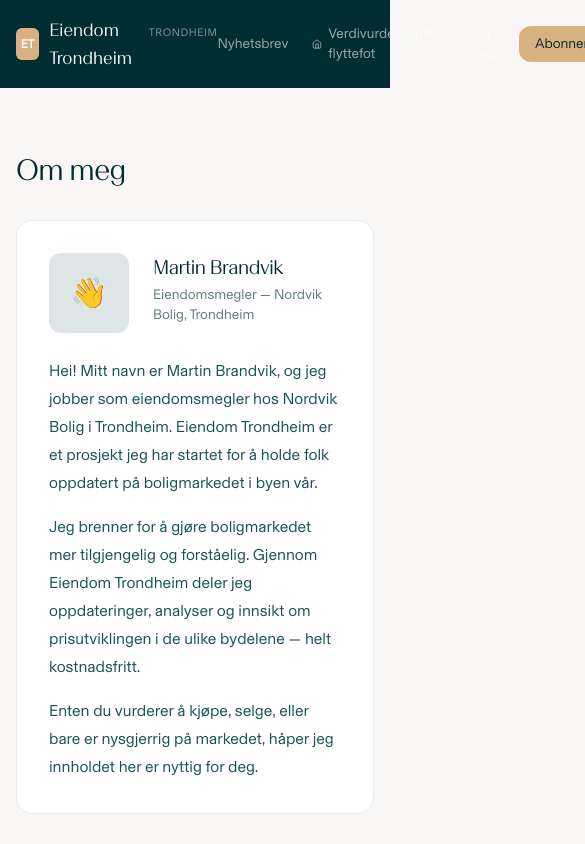
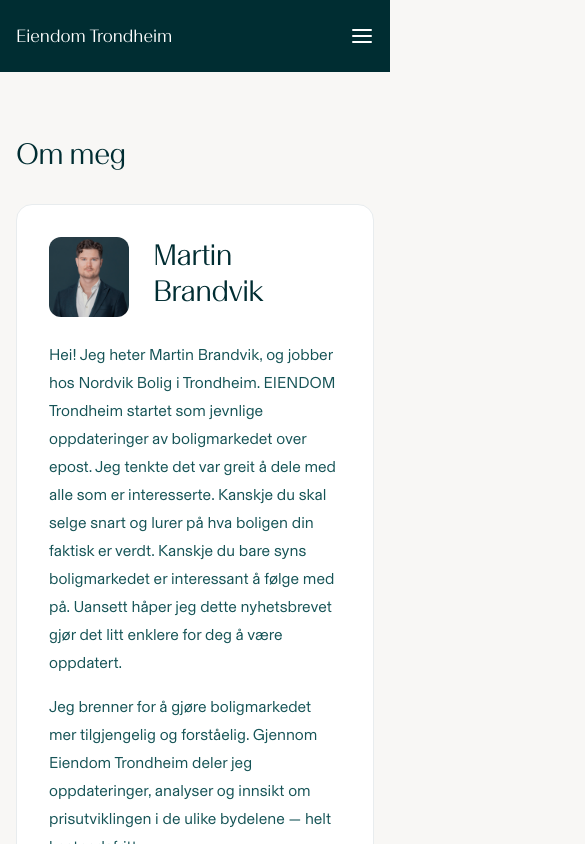
Before and after one commit to bjornrl/Boligpuls, a Next.js app: page /om in a window 390 px wide. Shown: the top 844 px of the page, 585 px wide, since content can reach past the window. Built offline with nearby package versions, Linux system fonts and the light colour scheme.

Commit message:
endringer

```diff
--- a/src/app/om/page.tsx
+++ b/src/app/om/page.tsx
@@ -1,4 +1,5 @@
 import Link from 'next/link'
+import Image from 'next/image'
 import Header from '@/components/Header'
 import Footer from '@/components/Footer'
 
@@ -25,29 +26,35 @@ export default function OmPage() {
             style={{ backgroundColor: '#FFFFFF', border: '1px solid #E8ECEE' }}
           >
             <div className="flex items-start gap-6 mb-6">
-              <div
-                className="w-20 h-20 rounded-xl flex items-center justify-center shrink-0"
-                style={{ backgroundColor: '#DEE5E7' }}
-              >
-                <span className="text-3xl">👋</span>
+              <div className="w-20 h-20 rounded-xl overflow-hidden shrink-0">
+                <Image
+                  src="/fonts/profile-photo.jpg"
+                  alt="Martin Brandvik"
+                  width={80}
+                  height={80}
+                  className="w-full h-full object-cover"
+                />
               </div>
               <div>
                 <h2
-                  className="text-xl mb-1"
+                  className="text-3xl mb-1"
                   style={{ color: '#002D32', fontFamily: '"Basel Classic", Georgia, serif' }}
                 >
                   Martin Brandvik
                 </h2>
-                <p className="text-sm" style={{ color: '#5F7A7D' }}>
+                {/* <p className="text-sm" style={{ color: '#5F7A7D' }}>
                   Eiendomsmegler — Nordvik Bolig, Trondheim
-                </p>
+                </p> */}
               </div>
             </div>
 
             <div className="space-y-4" style={{ color: '#155356', lineHeight: 1.75 }}>
               <p>
-                Hei! Mitt navn er Martin Brandvik, og jeg jobber som eiendomsmegler hos Nordvik Bolig i Trondheim. Eiendom Trondheim er et prosjekt jeg har startet for å holde folk oppdatert på boligmarkedet i byen vår.
-              </p>
+                Hei! Jeg heter Martin Brandvik, og jobber hos Nordvik Bolig i Trondheim.
+
+                EIENDOM Trondheim startet som jevnlige oppdateringer av boligmarkedet over epost. Jeg tenkte det var greit å dele med alle som er interesserte.
+
+                Kanskje du skal selge snart og lurer på hva boligen din faktisk er verdt. Kanskje du bare syns boligmarkedet er interessant å følge med på. Uansett håper jeg dette nyhetsbrevet gjør det litt enklere for deg å være oppdatert.              </p>
               <p>
                 Jeg brenner for å gjøre boligmarkedet mer tilgjengelig og forståelig. Gjennom Eiendom Trondheim deler jeg oppdateringer, analyser og innsikt om prisutviklingen i de ulike bydelene — helt kostnadsfritt.
               </p>
@@ -134,7 +141,7 @@ export default function OmPage() {
                   className="px-5 py-2.5 rounded-xl text-sm font-medium transition-colors"
                   style={{ backgroundColor: '#002D32', color: '#FFFFFF' }}
                 >
-                  Be om vurdering
+                  Be om verdivurdering
                 </Link>
                 <Link
                   href="/nyhetsbrev"
--- a/src/components/Header.tsx
+++ b/src/components/Header.tsx
@@ -1,8 +1,11 @@
 'use client'
 
+import { useState } from 'react'
 import Link from 'next/link'
 
 export default function Header() {
+  const [menuOpen, setMenuOpen] = useState(false)
+
   return (
     <header
       className="sticky top-0 z-50"
@@ -10,40 +13,19 @@ export default function Header() {
     >
       <div className="max-w-[1120px] mx-auto px-4 py-4 flex items-center justify-between">
         <Link href="/" className="flex items-center gap-2.5">
-          <div
-            className="w-8 h-8 rounded-md flex items-center justify-center"
-            style={{ backgroundColor: '#D7B180' }}
-          >
-            <span className="text-white text-xs font-bold">ET</span>
-          </div>
           <div className="flex items-baseline gap-2">
             <span className="text-lg text-white" style={{ fontFamily: '"Basel Classic", Georgia, serif' }}>
               Eiendom Trondheim
             </span>
-            <span
-              className="text-[11px] uppercase tracking-wider"
-              style={{ color: 'rgba(255,255,255,0.5)', fontFamily: '"Basel Grotesk", system-ui, sans-serif', fontWeight: 500 }}
-            >
-              Trondheim
-            </span>
           </div>
         </Link>
-        <nav className="flex items-center gap-6">
-          <Link
-            href="/nyhetsbrev"
-            className="text-sm transition-opacity"
-            style={{ color: 'rgba(255,255,255,0.6)' }}
-            onMouseEnter={(e: React.MouseEvent<HTMLAnchorElement>) => (e.currentTarget.style.color = 'rgba(255,255,255,1)')}
-            onMouseLeave={(e: React.MouseEvent<HTMLAnchorElement>) => (e.currentTarget.style.color = 'rgba(255,255,255,0.6)')}
-          >
-            Nyhetsbrev
-          </Link>
+
+        {/* Desktop nav */}
+        <nav className="hidden md:flex items-center gap-6">
           <Link
             href="/vurdering"
-            className="text-sm flex items-center gap-1.5 transition-opacity"
+            className="text-sm flex items-center gap-1.5 hover:text-white transition-colors"
             style={{ color: 'rgba(255,255,255,0.6)' }}
-            onMouseEnter={(e: React.MouseEvent<HTMLAnchorElement>) => (e.currentTarget.style.color = 'rgba(255,255,255,1)')}
-            onMouseLeave={(e: React.MouseEvent<HTMLAnchorElement>) => (e.currentTarget.style.color = 'rgba(255,255,255,0.6)')}
           >
             <svg width="14" height="14" viewBox="0 0 24 24" fill="none" stroke="currentColor" strokeWidth="2" strokeLinecap="round" strokeLinejoin="round">
               <path d="M3 9l9-7 9 7v11a2 2 0 0 1-2 2H5a2 2 0 0 1-2-2z" />
@@ -53,12 +35,10 @@ export default function Header() {
           </Link>
           <Link
             href="/om"
-            className="text-sm transition-opacity"
+            className="text-sm hover:text-white transition-colors"
             style={{ color: 'rgba(255,255,255,0.6)' }}
-            onMouseEnter={(e: React.MouseEvent<HTMLAnchorElement>) => (e.currentTarget.style.color = 'rgba(255,255,255,1)')}
-            onMouseLeave={(e: React.MouseEvent<HTMLAnchorElement>) => (e.currentTarget.style.color = 'rgba(255,255,255,0.6)')}
           >
-            Om meg
+            Om
           </Link>
           <Link
             href="/nyhetsbrev"
@@ -68,7 +48,66 @@ export default function Header() {
             Abonner
           </Link>
         </nav>
+
+        {/* Mobile hamburger */}
+        <button
+          className="md:hidden p-2 -mr-2"
+          onClick={() => setMenuOpen(!menuOpen)}
+          aria-label="Meny"
+        >
+          <svg width="24" height="24" viewBox="0 0 24 24" fill="none" stroke="white" strokeWidth="2" strokeLinecap="round">
+            {menuOpen ? (
+              <>
+                <line x1="18" y1="6" x2="6" y2="18" />
+                <line x1="6" y1="6" x2="18" y2="18" />
+              </>
+            ) : (
+              <>
+                <line x1="3" y1="6" x2="21" y2="6" />
+                <line x1="3" y1="12" x2="21" y2="12" />
+                <line x1="3" y1="18" x2="21" y2="18" />
+              </>
+            )}
+          </svg>
+        </button>
       </div>
+
+      {/* Mobile menu */}
+      {menuOpen && (
+        <div
+          className="md:hidden border-t px-4 pb-4 pt-2 space-y-1"
+          style={{ borderColor: 'rgba(255,255,255,0.1)' }}
+        >
+          <Link
+            href="/vurdering"
+            onClick={() => setMenuOpen(false)}
+            className="flex items-center gap-2 px-3 py-3 rounded-xl text-sm transition-colors"
+            style={{ color: 'rgba(255,255,255,0.7)' }}
+          >
+            <svg width="14" height="14" viewBox="0 0 24 24" fill="none" stroke="currentColor" strokeWidth="2" strokeLinecap="round" strokeLinejoin="round">
+              <path d="M3 9l9-7 9 7v11a2 2 0 0 1-2 2H5a2 2 0 0 1-2-2z" />
+              <polyline points="9 22 9 12 15 12 15 22" />
+            </svg>
+            Verdivurdering/På flyttefot
+          </Link>
+          <Link
+            href="/om"
+            onClick={() => setMenuOpen(false)}
+            className="block px-3 py-3 rounded-xl text-sm transition-colors"
+            style={{ color: 'rgba(255,255,255,0.7)' }}
+          >
+            Om
+          </Link>
+          <Link
+            href="/nyhetsbrev"
+            onClick={() => setMenuOpen(false)}
+            className="block px-3 py-3 rounded-xl text-sm font-medium text-center mt-2 transition-colors"
+            style={{ backgroundColor: '#D7B180', color: '#002D32' }}
+          >
+            Abonner
+          </Link>
+        </div>
+      )}
     </header>
   )
 }
```
Also changed, not shown: public/fonts/profile-photo.jpg (added).
